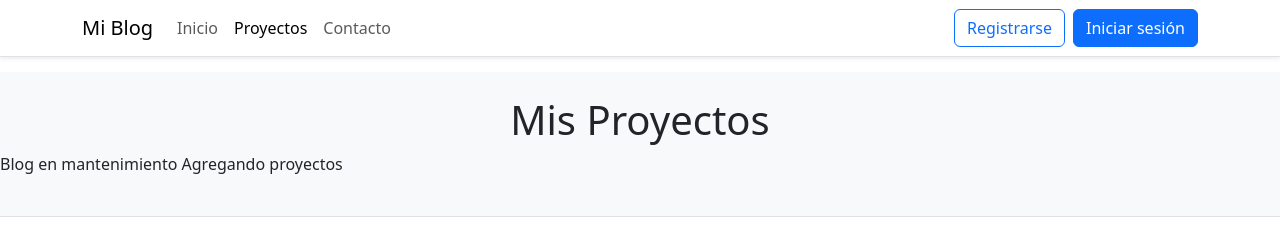
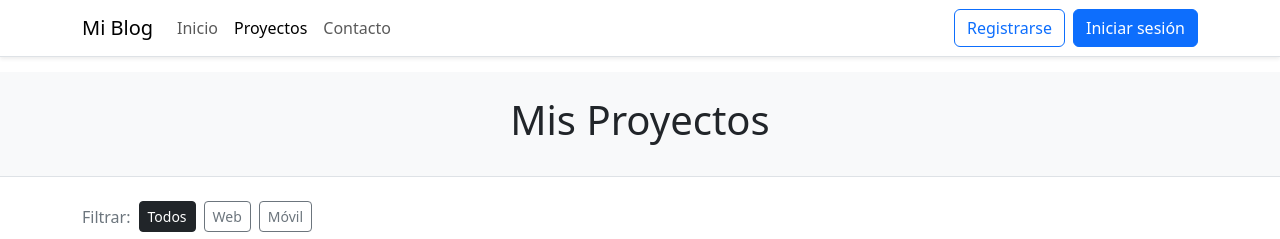
Before and after one commit to Dstevengmz/Blog-Personal-Frontend, a React (Vite) app: page /proyectos in a window 1280 px wide. Shown: the top 239 px of the page. Built offline with nearby package versions, Linux system fonts and the light colour scheme; no server answers.

Commit message:
Eliminarcion de comentario

```diff
--- a/src/pages/Proyectos.jsx
+++ b/src/pages/Proyectos.jsx
@@ -49,7 +49,6 @@ function Proyectos() {
         <Container>
           <h1 className="text-center"> Mis Proyectos</h1>
         </Container>
-        <p>Blog en mantenimiento Agregando proyectos</p>
       </div>
       <Container className="py-4">
         <div className="d-flex align-items-center gap-2 mb-3">
```
